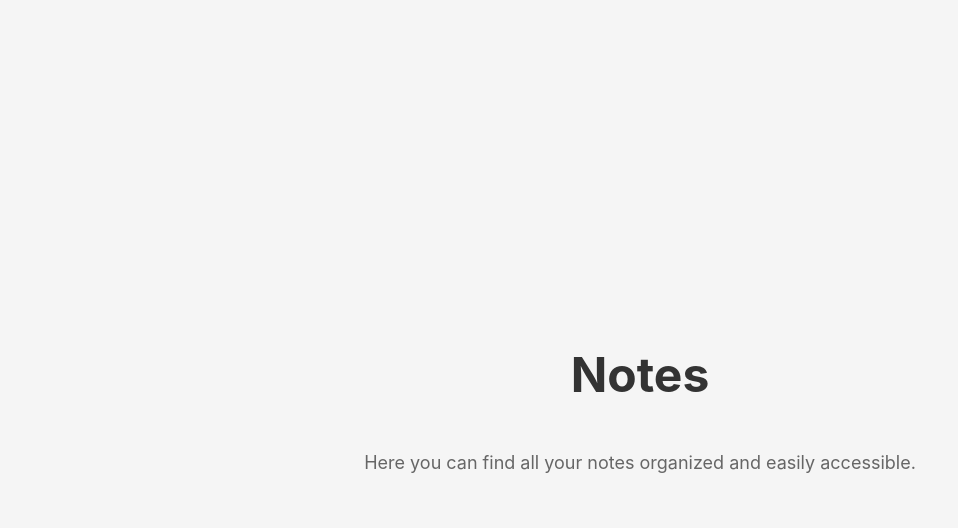
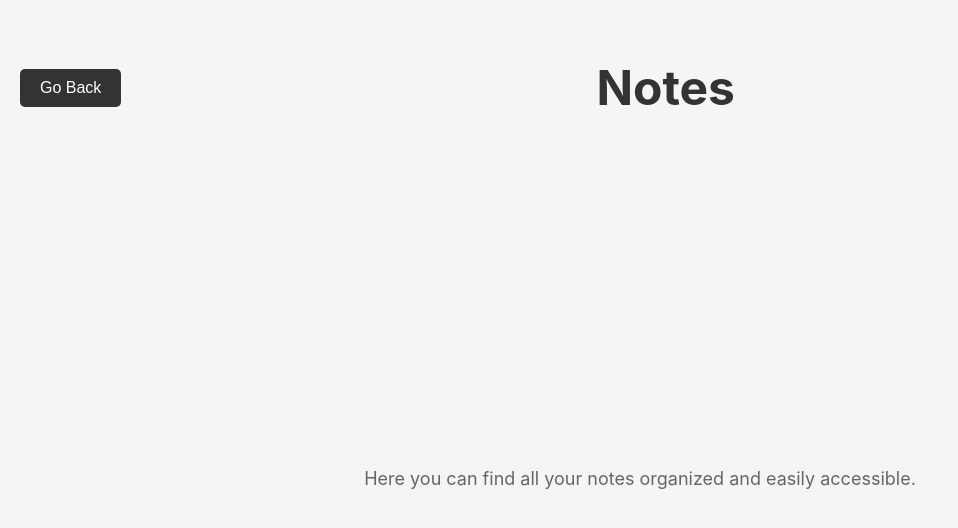
Before and after one commit to dearborn-coding-club/website-base-frontend, a React (Vite) app: page /notes in a window 1280 px wide. Shown: the top 528 px of the page, without its empty margins (0-958 px from the left). Built offline with nearby package versions, Linux system fonts and the light colour scheme.

Commit message:
The Go Back button always goes to the homepage (#29)
* go back button added in the notes page

* patch for the go back button to always go to the homepage

```diff
--- a/src/pages/Notes.tsx
+++ b/src/pages/Notes.tsx
@@ -1,39 +1,78 @@
 import React from "react";
+import { useNavigate } from "react-router-dom";
 
 const Notes: React.FC = () => {
+  const navigate = useNavigate();
+
+  const handleGoBack = () => {
+    navigate("/");
+  };
+
   return (
     <div
       style={{
         display: "flex",
         flexDirection: "column",
-        alignItems: "center",
-        justifyContent: "center",
         height: "100vh",
         backgroundColor: "#f5f5f5",
         padding: "20px",
         boxSizing: "border-box",
       }}
     >
-      <h1
+      <div
         style={{
-          fontSize: "48px",
-          fontWeight: "bold",
-          color: "#333",
+          display: "flex",
+          alignItems: "center",
+          justifyContent: "space-between",
+          width: "100%",
           marginBottom: "20px",
         }}
       >
-        Notes
-      </h1>
-      <p
+        <button
+          onClick={handleGoBack}
+          style={{
+            backgroundColor: "#333",
+            color: "#fff",
+            border: "none",
+            padding: "10px 20px",
+            borderRadius: "5px",
+            fontSize: "16px",
+            cursor: "pointer",
+          }}
+        >
+          Go Back
+        </button>
+        <h1
+          style={{
+            fontSize: "48px",
+            fontWeight: "bold",
+            color: "#333",
+          }}
+        >
+          Notes
+        </h1>
+        <div style={{ width: "50px" }} />
+      </div>
+      <div
         style={{
-          fontSize: "18px",
-          color: "#666",
-          textAlign: "center",
-          maxWidth: "600px",
+          display: "flex",
+          flexDirection: "column",
+          alignItems: "center",
+          justifyContent: "center",
+          flex: 1,
         }}
       >
-        Here you can find all your notes organized and easily accessible.
-      </p>
+        <p
+          style={{
+            fontSize: "18px",
+            color: "#666",
+            textAlign: "center",
+            maxWidth: "600px",
+          }}
+        >
+          Here you can find all your notes organized and easily accessible.
+        </p>
+      </div>
     </div>
   );
 };
```
